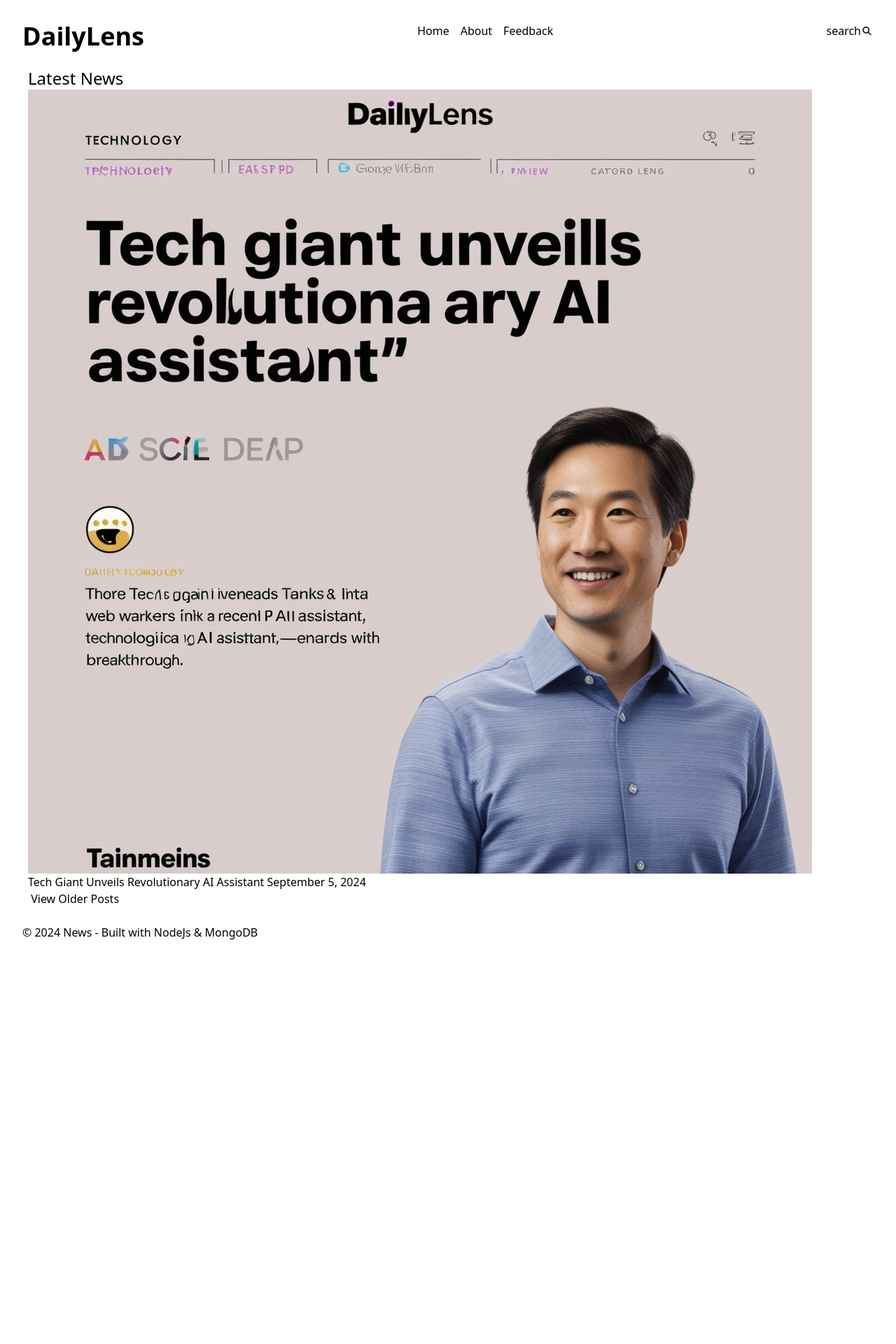
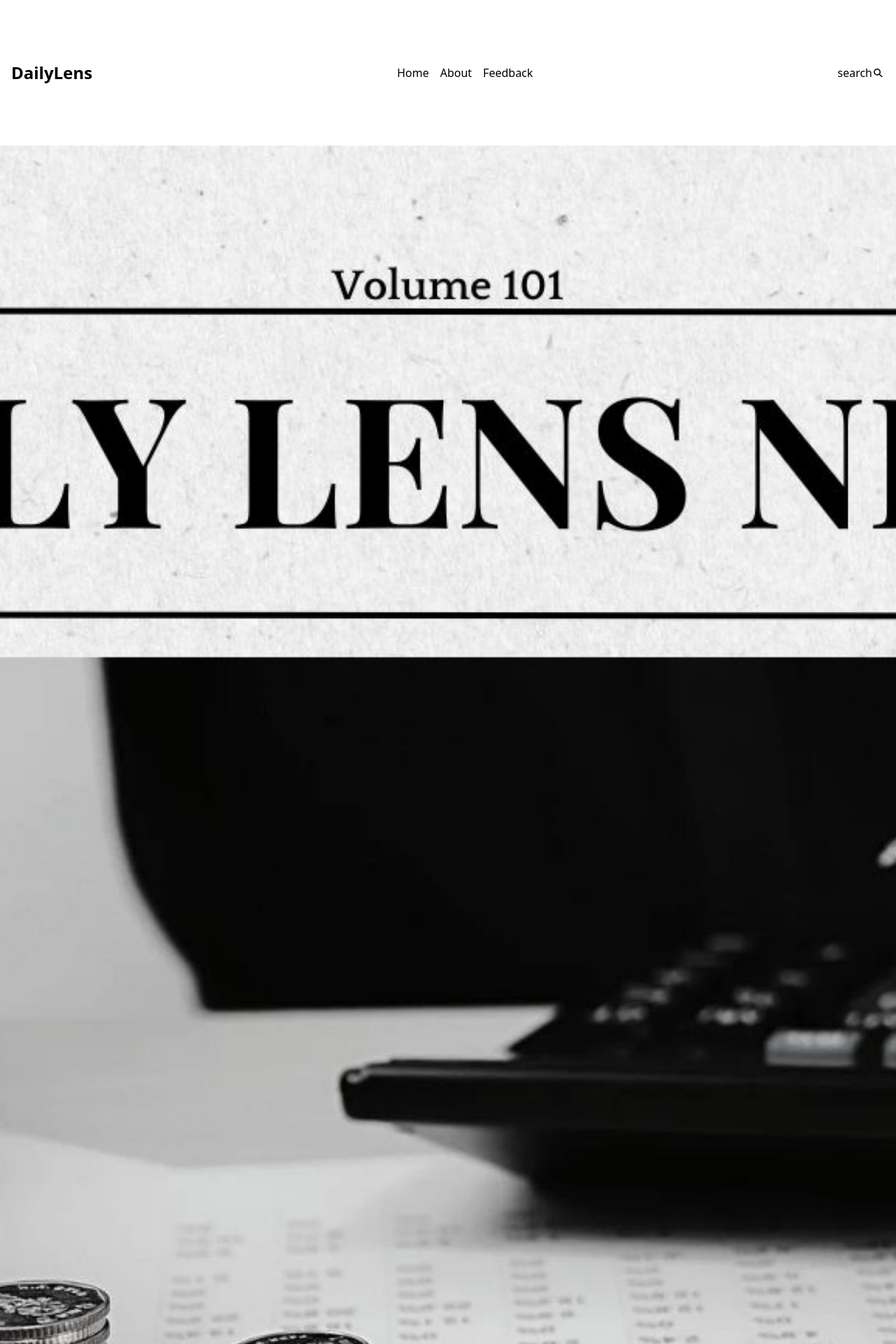
Before and after one commit to nitindhyani01/News-Web-App, a Node server app: page / in a window 1280 px wide. Shown: the top 1920 px of the page at 70% size. Run offline with Node 20, Linux system fonts and the light colour scheme; some libraries are stand-ins or nearby versions.

Commit message:
update 0.2

```diff
--- a/app.js
+++ b/app.js
@@ -8,10 +8,16 @@ const PORT=5000 || process.env.PORT;
 
 app.use(express.static('public'));
 
+
+
 //Templating Engine
 app.use(expressLayout);
 app.set('layout','./layouts/main');
 app.set('view engine','ejs');
+app.get('/search', (req, res) => {
+    res.render('partials/search');
+});
+
 
 app.use('/',require('./server/routes/main'));
 
--- a/views/layouts/index.ejs
+++ b/views/layouts/index.ejs
@@ -1,15 +1,88 @@
-<section class="mx-2 my-6">
-    <span class="text-2xl">Latest News</span>
-    <ul class="article-ul">
-        <li>
-            <a href="#">
-                <img src="../../public/img/latest-news-img.jpg" alt="">
-                <span>Tech Giant Unveils Revolutionary AI Assistant</span>
-                <span class="article-list_date">September 5, 2024
-                </span>
-            </a>
-        </li>
-    </ul>
+<head>
+  <style>
+    html,
+    body {
+      position: relative;
+      height: 100%;
+      overflow-x: hidden;
+    }
+    .swiper {
+      width: 100vw;
+      height: 92vh;
+    }
+    .swiper-slide img {
+      display: block;
+      width: 100%;
+      height: 100%;
+      object-fit: cover;
+    }
+  </style>
+</head>
+<section>
+  <div class="swiper mySwiper">
+    <div class="swiper-wrapper">
+      <div class="swiper-slide"><img src="img\1.jpg" alt="" /></div>
+      <div class="swiper-slide"><img src="img\2.jpg" alt="" /></div>
+      <div class="swiper-slide"><img src="img\3.jpg" alt="" /></div>
+      <div class="swiper-slide"><img src="img\4.jpg" alt="" /></div>
+      <div class="swiper-slide"><img src="img\5.jpg" alt="" /></div>
+      <div class="swiper-slide"><img src="img\6.jpg" alt="" /></div>
+      <div class="swiper-slide"><img src="img\7.jpg" alt="" /></div>
+      <div class="swiper-slide"><img src="img\8.jpg" alt="" /></div>
+      <div class="swiper-slide"><img src="img\9.jpg" alt="" /></div>
+    </div>
+    <div class="swiper-pagination"></div>
+  </div>
+</section>
+<section class="mx-2 my-6 pt-24 w-full">
+    <h1 class="font-bold text-center text-3xl">Latest News</h1>
+    <div class="h-full grid justify-items-center justify-center xl:grid-cols-4 md:grid-cols-3 sm:grid-cols-2 grid-cols-2 gap-4 px-5">
+        <div class="h-auto w-96">
+            <div class="size-96"><img src="img\latest-news-img(01).jpg" alt=""></div>
+            <h1>Tech Giant Unveils Revolutionary AI Assistant</h1>
+            <div><p>In a groundbreaking event today, tech giant InnovateX unveiled its latest creation: an AI assistant named "Nova." Designed to revolutionize the way people interact with technology, Nova promises to bring advanced conversational capabilities, real-time problem-solving, and personalized experiences to millions of users worldwide.</p></div>
+        </div>
 
-    <a href="#" class="">&it; View Older Posts</a>
+        <div class="h-auto w-96">
+            <div class="size-96"><img src="img\latest-news-img(01).jpg" alt=""></div>
+            <h1>Tech Giant Unveils Revolutionary AI Assistant</h1>
+            <div><p>In a groundbreaking event today, tech giant InnovateX unveiled its latest creation: an AI assistant named "Nova." Designed to revolutionize the way people interact with technology, Nova promises to bring advanced conversational capabilities, real-time problem-solving, and personalized experiences to millions of users worldwide.</p></div>
+        </div>
+
+        <div class="h-auto w-96">
+            <div class="size-96"><img src="img\latest-news-img(01).jpg" alt=""></div>
+            <h1>Tech Giant Unveils Revolutionary AI Assistant</h1>
+            <div><p>In a groundbreaking event today, tech giant InnovateX unveiled its latest creation: an AI assistant named "Nova." Designed to revolutionize the way people interact with technology, Nova promises to bring advanced conversational capabilities, real-time problem-solving, and personalized experiences to millions of users worldwide.</p></div>
+        </div>
+
+        <div class="h-auto w-96">
+            <div class="size-96"><img src="img\latest-news-img(01).jpg" alt=""></div>
+            <h1>Tech Giant Unveils Revolutionary AI Assistant</h1>
+            <div><p>In a groundbreaking event today, tech giant InnovateX unveiled its latest creation: an AI assistant named "Nova." Designed to revolutionize the way people interact with technology, Nova promises to bring advanced conversational capabilities, real-time problem-solving, and personalized experiences to millions of users worldwide.</p></div>
+        </div>
+
+
+    </div>
 </section>
+
+
+
+
+
+
+
+
+<script>
+  var swiper = new Swiper(".mySwiper", {
+    spaceBetween: 30,
+    centeredSlides: true,
+    autoplay: {
+      delay: 2500,
+      disableOnInteraction: false,
+    },
+    pagination: {
+      el: ".swiper-pagination",
+      clickable: true,
+    },
+  });
+</script>
--- a/views/layouts/main.ejs
+++ b/views/layouts/main.ejs
@@ -6,10 +6,13 @@
     <title><%= locals.title %></title>
     <meta name="description" content="<%= locals.description %>"></meta>
     <link rel="stylesheet" href="./css/style.css">
+    <link rel="stylesheet" href="https://cdn.jsdelivr.net/npm/swiper@11/swiper-bundle.min.css" />
+    <script src="https://cdn.jsdelivr.net/npm/swiper@11/swiper-bundle.min.js"></script>
     <script src="https://cdn.tailwindcss.com"></script>
 </head>
 <body>
-    <div class="m-8">
+    <%- include('../partials/search.ejs') %>
+    <div>
         <%- include('../partials/header.ejs')  %>
         <main class="">
         <%- body %>
--- a/views/partials/header.ejs
+++ b/views/partials/header.ejs
@@ -1,5 +1,5 @@
-<header class="flex space-x-4 justify-between">
-    <span class="font-bold text-4xl">
+<header class="flex space-x-4 justify-between items-center h-[8vh] px-4">
+    <span class="font-bold text-2xl">
         DailyLens
     </span>
     <nav class="flex ">
@@ -10,7 +10,7 @@
         </ul>
     </nav>
     <span>
-        <button class="flex items-baseline">
+        <button id="SearchInput" class="flex items-baseline">
             search
             <svg xmlns="http://www.w3.org/2000/svg" height="18px" viewBox="0 -1160 960 960" width="18px" fill="#010101"><path d="M784-120 532-372q-30 24-69 38t-83 14q-109 0-184.5-75.5T120-580q0-109 75.5-184.5T380-840q109 0 184.5 75.5T640-580q0 44-14 83t-38 69l252 252-56 56ZM380-400q75 0 127.5-52.5T560-580q0-75-52.5-127.5T380-760q-75 0-127.5 52.5T200-580q0 75 52.5 127.5T380-400Z"/></svg>
         </button>
--- /dev/null
+++ b/views/partials/search.ejs
@@ -0,0 +1,12 @@
+<div class=" translate-y-[-100px] bg-black px-4 absolute left-0 right-0 open:translate-y-0 open:transform transition-transform duration-100">
+    <div class="">
+        <form action="/search" class="" role="search" method="POST">
+            <input type="search"
+            aria-label="Search"
+            id="SearchInput"
+            name="searchTeam"
+            placeholder="Search the news" class="m-0 p-0">
+        </form>
+        <div id="searchClose" class="">Close</div>
+    </div>
+</div>
```
Also changed, not shown: public/img/1.jpg (added), public/img/2.jpg (added), public/img/3.jpg (added), public/img/4.jpg (added), public/img/5.jpg (added), public/img/6.jpg (added), public/img/7.jpg (added), public/img/8.jpg (added), public/img/9.jpg (added), public/img/Bupe.jpg (added), public/img/latest-news-img(01).jpg (renamed from public/img/latest-news-img.jpg), public/img/latest-news-img(02).jpg (added).
